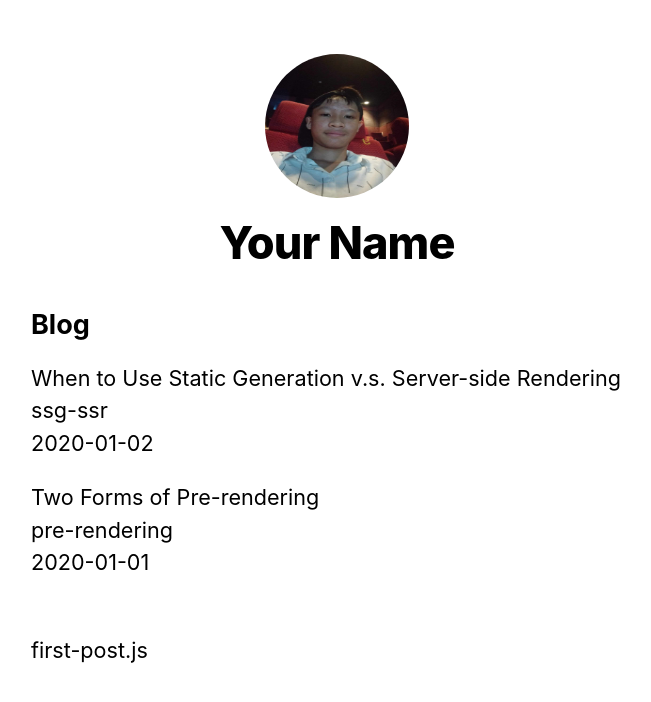
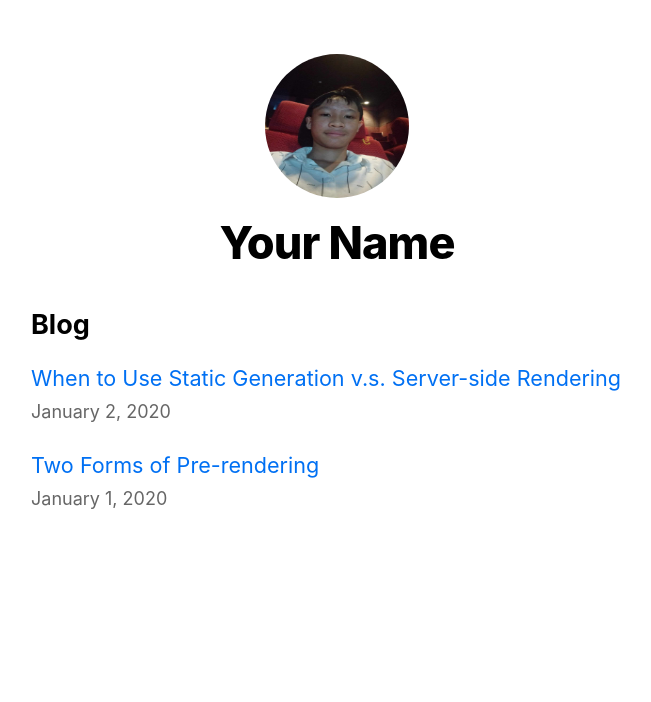
Before and after one commit to DungGiaIT/Page-Router, a Next.js app: page / in a window 1280 px wide. Shown: the top 702 px of the page, without its empty margins (303-954 px from the left). Built offline with nearby package versions, Linux system fonts and the light colour scheme.

Commit message:
Chapter 35

```diff
--- a/pages/components/date.js
+++ b/pages/components/date.js
@@ -1,6 +1,7 @@
 import { parseISO, format } from 'date-fns';
 
 export default function Date({ dateString }) {
+  if (!dateString) return null; // Prevent error if dateString is missing
   const date = parseISO(dateString);
   return <time dateTime={dateString}>{format(date, 'LLLL d, yyyy')}</time>;
 }
--- a/pages/index.js
+++ b/pages/index.js
@@ -2,6 +2,8 @@
 import Layout, { siteTitle } from './components/layout';
 import utilStyles from '../styles/utils.module.css';
 import { getSortedPostsData } from '../lib/posts';
+import Link from 'next/link';
+import Date from './components/date';
 
 export async function getStaticProps() {
   const allPostsData = getSortedPostsData();
@@ -22,11 +24,11 @@
         <ul className={utilStyles.list}>
           {allPostsData.map(({ id, date, title }) => (
             <li className={utilStyles.listItem} key={id}>
-              {title}
+              <Link href={`/posts/${id}`}>{title}</Link>
               <br />
-              {id}
-              <br />
-              {date}
+              <small className={utilStyles.lightText}>
+                <Date dateString={date} />
+              </small>
             </li>
           ))}
         </ul>
```
